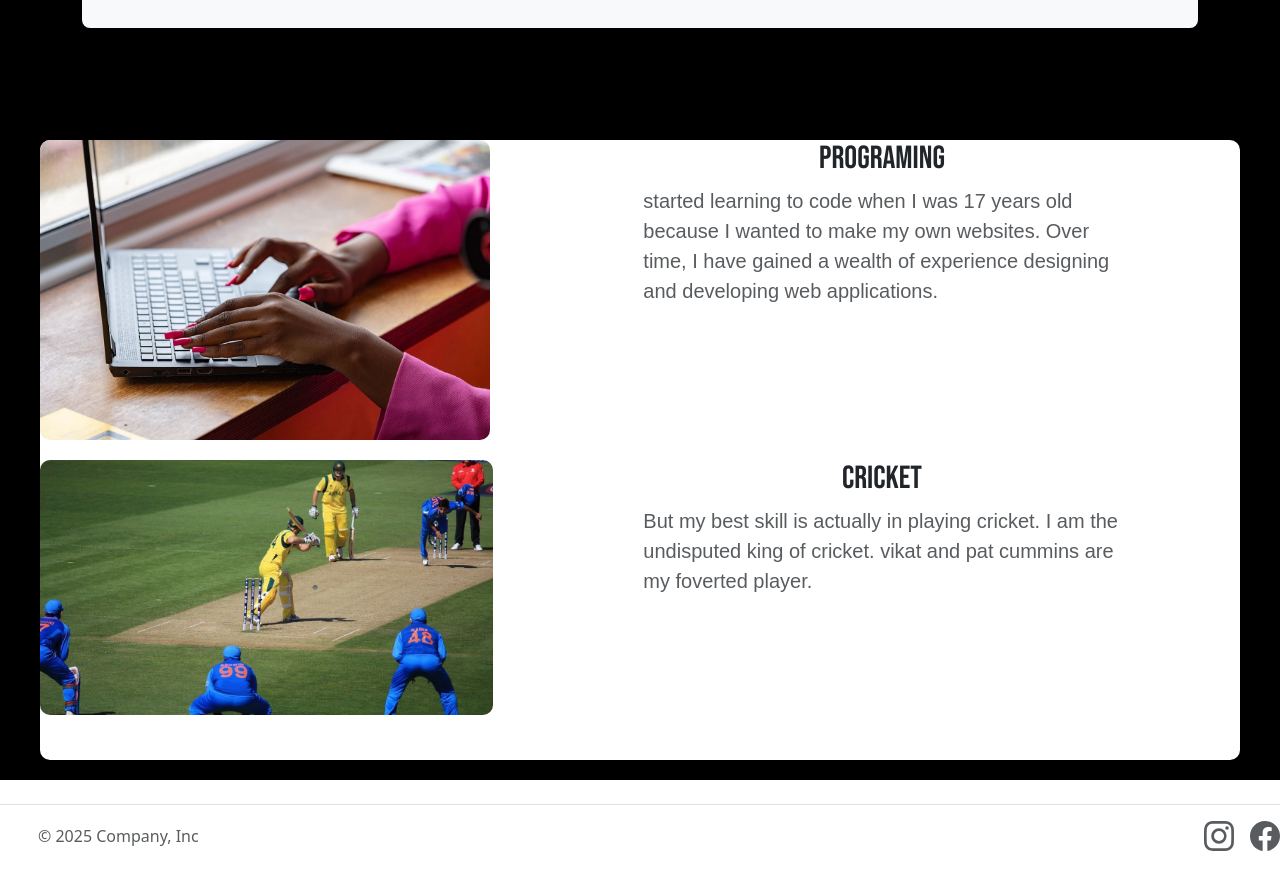
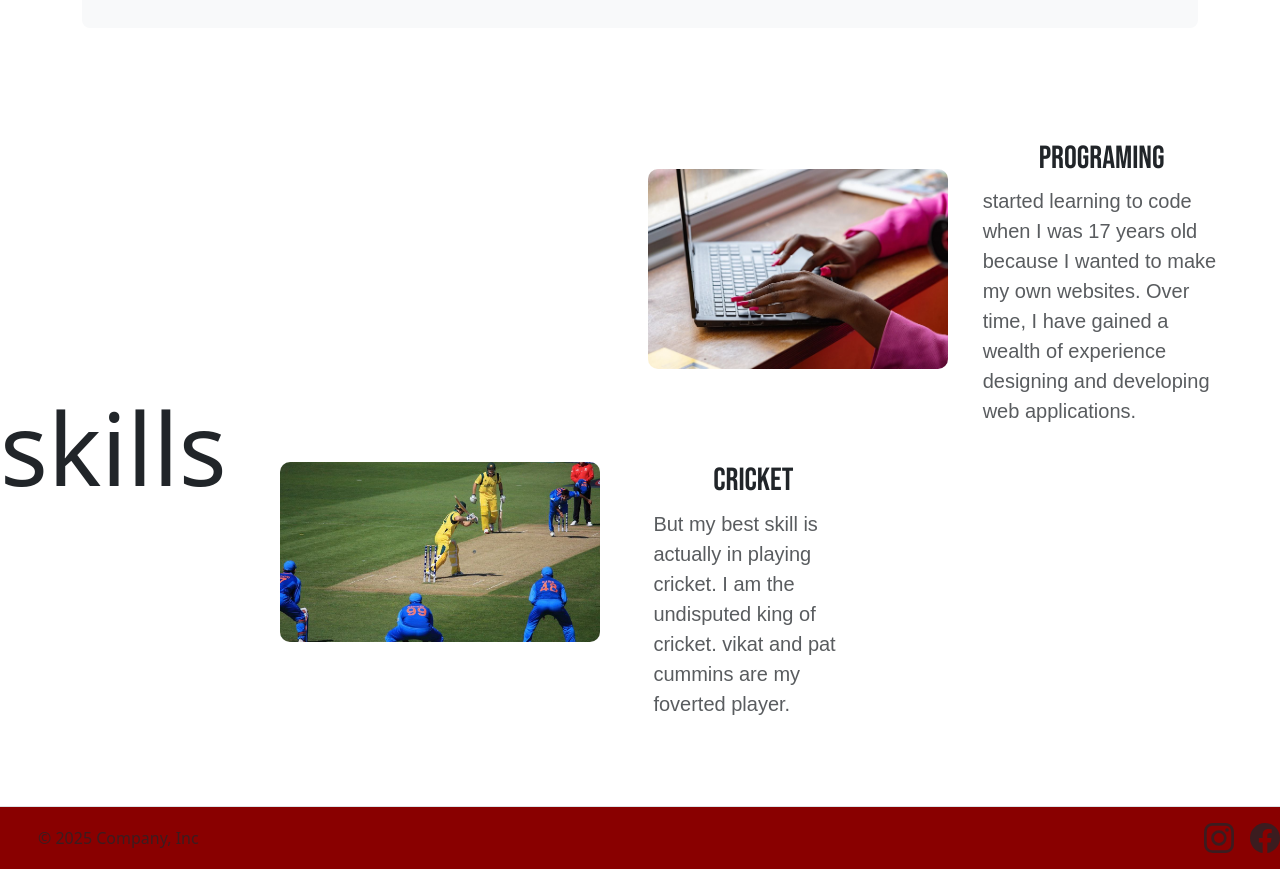
Before and after one commit to Eshwarnellutla/portofoli.html, a plain HTML site: page index.html in a window 1280 px wide. Shown: the part 1480-2373 px from the top of the page. Drawn offline with nearby package versions, Linux system fonts and the light colour scheme.

Commit message:
Add files via upload

```diff
--- a/index.html
+++ b/index.html
@@ -57,10 +57,15 @@ am a passionate and dedicated Web Developer with a strong foundation in front-en
 
 
         <section class="Skilled">
+            <h1>skills</h1>
+
+
 <div class="container2">
 
-    <div class="imgc">
+   <div></div>
+          <div class="imgc">
         <img  class ="lap"  src="./lap.jpg">
+
 
     </div>
      <div class="prom" >
@@ -71,14 +76,17 @@ am a passionate and dedicated Web Developer with a strong foundation in front-en
     </div>
 
 
-    <div class="crim">
+
+<div class="crim">
 <img class="crit" src="./cri.jpg"/>
     </div>
+
+
      <div class="cri">
         <h2> CRICKET</h2>
         <p class="col-lg-8 mx-auto fs-5 text-muted"> But my best skill is actually in playing cricket. I am the undisputed king of cricket. vikat and pat cummins are  my foverted player.</p>
 
-</h3>
+    </div>
 
     </div>
 
@@ -96,7 +104,7 @@ am a passionate and dedicated Web Developer with a strong foundation in front-en
 
 
         </section>
-<section>
+<section class="red">
 
    <footer class="d-flex flex-wrap justify-content-between align-items-center py-3 my-4 border-top"> <div class="col-md-4 d-flex align-items-center"> <a href="/" class="mb-3 me-2 mb-md-0 text-body-secondary text-decoration-none lh-1" aria-label="Bootstrap"> <svg class="bi" width="30" height="30" aria-hidden="true"><use xlink:href="#bootstrap"></use></svg> </a> <span class="mb-3 mb-md-0 text-body-secondary">© 2025 Company, Inc</span> </div> <ul class="nav col-md-4 justify-content-end list-unstyled d-flex"> <li class="ms-3"><a class="text-body-secondary" href="https://www.instagram.com/accounts/login/?hl=en" aria-label="Instagram"><svg xmlns="http://www.w3.org/2000/svg" width="30" height="30" fill="currentColor" class="bi bi-instagram" viewBox="0 0 16 16">
   <path d="M8 0C5.829 0 5.556.01 4.703.048 3.85.088 3.269.222 2.76.42a3.9 3.9 0 0 0-1.417.923A3.9 3.9 0 0 0 .42 2.76C.222 3.268.087 3.85.048 4.7.01 5.555 0 5.827 0 8.001c0 2.172.01 2.444.048 3.297.04.852.174 1.433.372 1.942.205.526.478.972.923 1.417.444.445.89.719 1.416.923.51.198 1.09.333 1.942.372C5.555 15.99 5.827 16 8 16s2.444-.01 3.298-.048c.851-.04 1.434-.174 1.943-.372a3.9 3.9 0 0 0 1.416-.923c.445-.445.718-.891.923-1.417.197-.509.332-1.09.372-1.942C15.99 10.445 16 10.173 16 8s-.01-2.445-.048-3.299c-.04-.851-.175-1.433-.372-1.941a3.9 3.9 0 0 0-.923-1.417A3.9 3.9 0 0 0 13.24.42c-.51-.198-1.092-.333-1.943-.372C10.443.01 10.172 0 7.998 0zm-.717 1.442h.718c2.136 0 2.389.007 3.232.046.78.035 1.204.166 1.486.275.373.145.64.319.92.599s.453.546.598.92c.11.281.24.705.275 1.485.039.843.047 1.096.047 3.231s-.008 2.389-.047 3.232c-.035.78-.166 1.203-.275 1.485a2.5 2.5 0 0 1-.599.919c-.28.28-.546.453-.92.598-.28.11-.704.24-1.485.276-.843.038-1.096.047-3.232.047s-2.39-.009-3.233-.047c-.78-.036-1.203-.166-1.485-.276a2.5 2.5 0 0 1-.92-.598 2.5 2.5 0 0 1-.6-.92c-.109-.281-.24-.705-.275-1.485-.038-.843-.046-1.096-.046-3.233s.008-2.388.046-3.231c.036-.78.166-1.204.276-1.486.145-.373.319-.64.599-.92s.546-.453.92-.598c.282-.11.705-.24 1.485-.276.738-.034 1.024-.044 2.515-.045zm4.988 1.328a.96.96 0 1 0 0 1.92.96.96 0 0 0 0-1.92m-4.27 1.122a4.109 4.109 0 1 0 0 8.217 4.109 4.109 0 0 0 0-8.217m0 1.441a2.667 2.667 0 1 1 0 5.334 2.667 2.667 0 0 1 0-5.334"/>
--- a/style.css
+++ b/style.css
@@ -2,7 +2,7 @@
     background-color: #890000;
 }
 .black{
-    background-color: black;
+
 }
 .container{
 
@@ -22,7 +22,7 @@
 
     padding: 0%;
     margin: 0%;
-    background-color:black;
+
 }
 .container2{
 
@@ -79,11 +79,13 @@ p{
 
 }
 .lap{
-    height: 300px;
+    margin-top: 29px;
+    margin-left: 15%;
+    height: 200px;
     border-radius: 10px;
 }
 .prom{
-    grid-column: span 2;
+
 }
 .crim{
     height: 300px;
@@ -91,15 +93,16 @@ grid-area: 2/ 1 ;
 
 }
 .crit{
-    height: 255px;
+    margin-left: 15%;
+    height: 180px;
     border-radius: 10px;
 }
 .cri{
-    grid-area:  2/ 2 / -1 / -1 ;
+    grid-area:  2/ 2 ;
 
 }
 .h4{
-    width: 45%;
+    width: 50%;
 
 
     font-family: serif;
```
